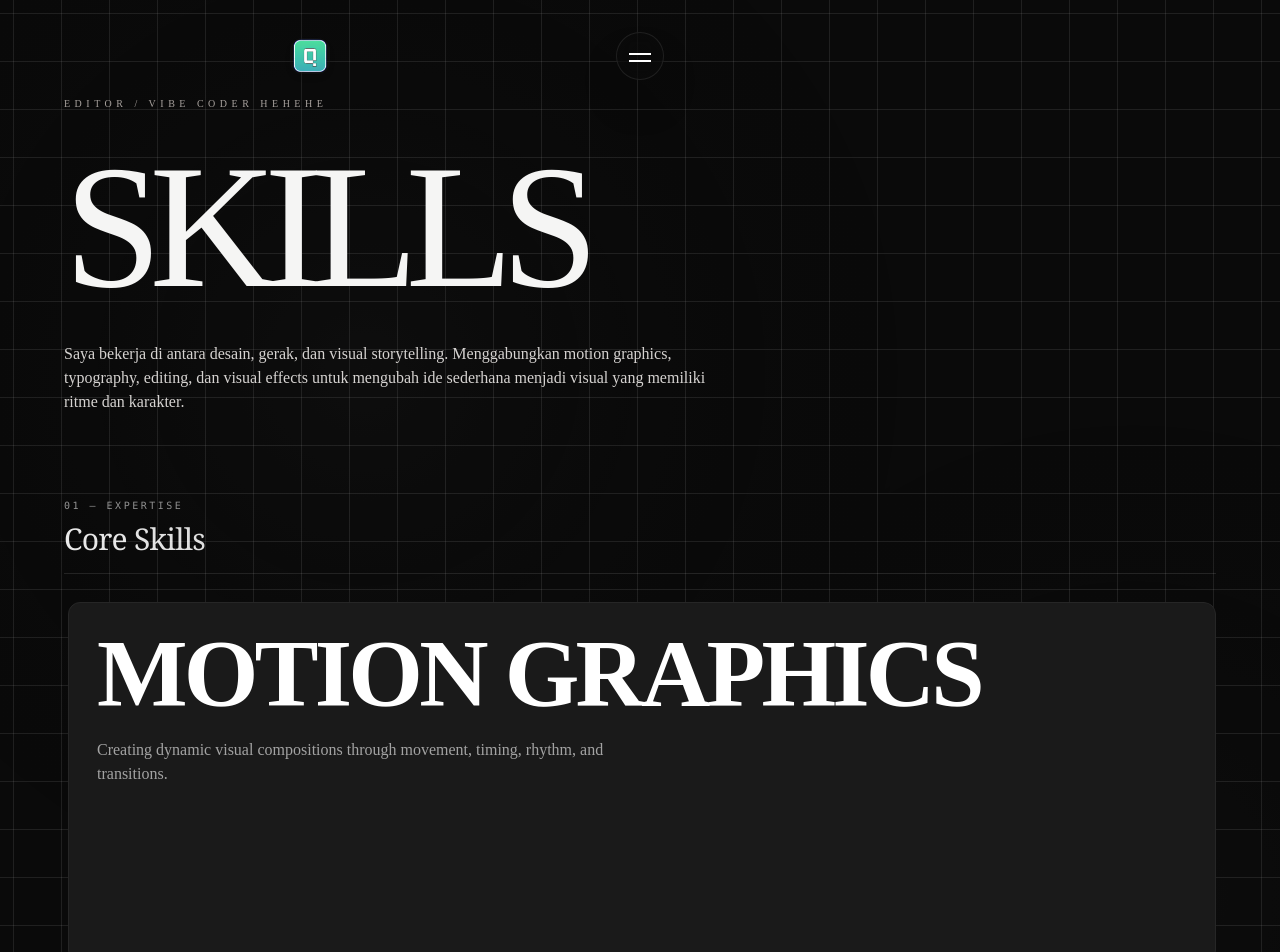
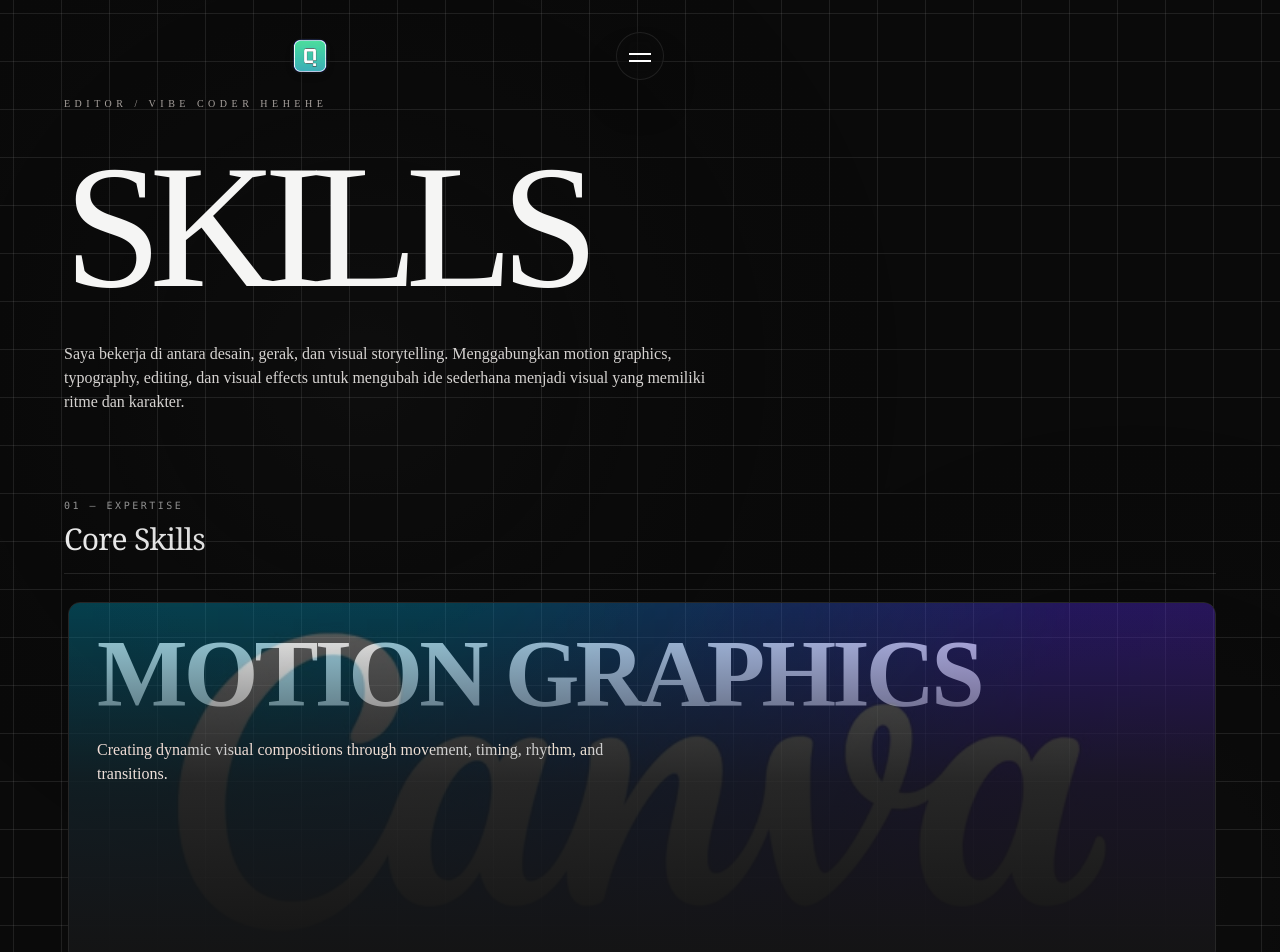
Before and after one commit to Muriar/archive-portfolio, a Next.js app: page /skills in a window 1280 px wide. Shown: the top 952 px of the page. Built offline with nearby package versions, Linux system fonts and the light colour scheme.

Commit message:
adding bg

```diff
--- a/components/sections/skills.tsx
+++ b/components/sections/skills.tsx
@@ -7,72 +7,58 @@ import Image from "next/image";
 import { skills } from "@/lib/data";
 import { fadeUp, stagger } from "@/lib/motion";
 
-const coreSkills = [
+interface coreSkills {
+  number: string;
+  title: string;
+  description: string;
+  image?: string;
+}
+
+const coreSkills:coreSkills[] = [
   {
     number: "01",
     title: "Motion Graphics",
     description:
       "Creating dynamic visual compositions through movement, timing, rhythm, and transitions.",
+    image: "/logo/canvaLogo.jpg",
   },
   {
     number: "02",
     title: "Kinetic Typography",
     description:
       "Turning words, lyrics, and typography into visual movement that follows rhythm and emotion.",
+    image: "/logo/canvaLogo.jpg",
   },
   {
     number: "03",
     title: "Video Editing",
     description:
       "Combining footage, music, pacing, and visual elements into cohesive visual sequences.",
+    image: "/logo/canvaLogo.jpg",
   },
   {
     number: "04",
     title: "Visual Effects",
     description:
       "Enhancing visuals through compositing, effects, atmosphere, and visual treatment.",
+    image: "/logo/canvaLogo.jpg",
   },
   {
     number: "05",
     title: "Visual Design",
     description:
       "Building compositions through typography, layout, hierarchy, color, and visual direction.",
+    image: "/logo/canvaLogo.jpg",
   },
   {
     number: "06",
     title: "Color & Compositing",
     description:
       "Refining visuals through color treatment, layering, blending, and consistent visual tone.",
+    image: "/logo/canvaLogo.jpg",
   },
 ];
 
-const workflow = [
-  {
-    number: "01",
-    title: "Concept",
-    description: "Finding the idea, direction, and visual language.",
-  },
-  {
-    number: "02",
-    title: "Design",
-    description: "Building composition, typography, and visual elements.",
-  },
-  {
-    number: "03",
-    title: "Motion",
-    description: "Bringing the design to life through timing and movement.",
-  },
-  {
-    number: "04",
-    title: "Refine",
-    description: "Polishing effects, compositing, color, and visual details.",
-  },
-  {
-    number: "05",
-    title: "Deliver",
-    description: "Preparing the final visual for its intended platform and format.",
-  },
-];
 
 export function Skills() {
   const [activeSkill, setActiveSkill] = useState<string | null>(null);
@@ -168,14 +154,25 @@ export function Skills() {
             border border-neutral-200 dark:border-neutral-800
             mb-1
             ml-1
-            bg-[#1a1a1a]
             ${isHero || isLast ? "col-span-2" : "col-span-1"}
-
             ${isHero ? "min-h-[330px] sm:min-h-[360px]" : "min-h-[220px] sm:min-h-[250px]"}
-
             p-5 sm:p-7
           `}
         >
+
+          {skill.image && (
+            <div className="absolute inset-0 z-0 overflow-hidden">
+             <Image
+               src={skill.image}
+               alt={skill.title}
+               fill
+               sizes="(max-width: 768px) 100vw, (max-width: 1200px) 50vw, 33vw"
+               className="object-cover object-center opacity-35 transition-all duration-700 ease-out group-hover:scale-105 group-hover:opacity-50"
+              />
+              <div className="absolute inset-0 bg-gradient-to-t from-[#141414] via-[#141414]/75 to-transparent" />
+            </div>
+          )}
+
           {/* Content */}
 
           <div>
@@ -201,9 +198,8 @@ export function Skills() {
             <p
               className={`
                 max-w-xl
-                text-neutral-500
-                dark:text-neutral-400
-
+                text-white
+                mix-blend-difference
                 ${
                   isHero
                     ? "mt-5 text-sm leading-6 sm:text-base"
```
